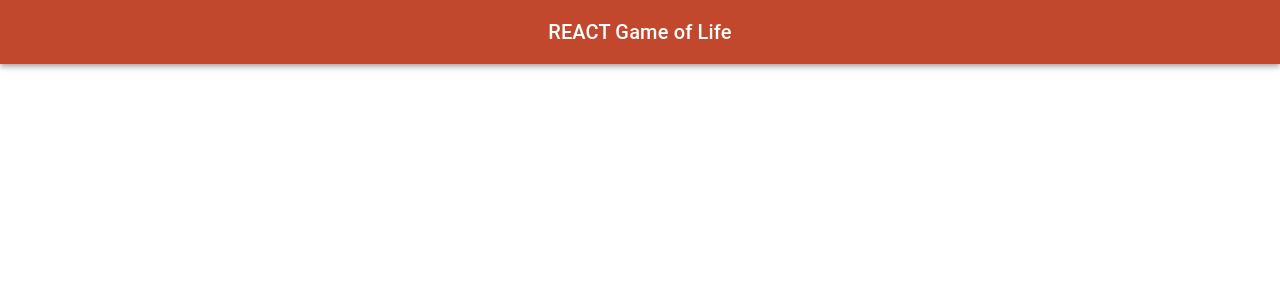
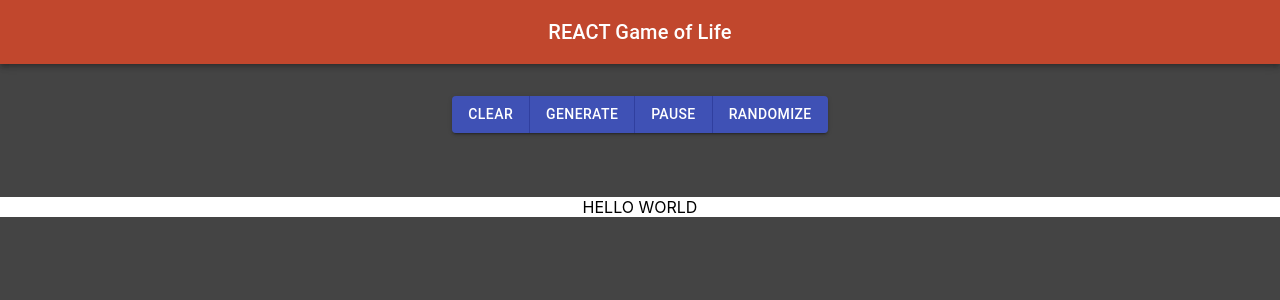
Before and after one commit to pacna/cellular-artistry, a React (Create React App) app: page / in a window 1280 px wide. Shown: the top 300 px of the page. Built offline with nearby package versions, Linux system fonts and the light colour scheme.

Commit message:
Add grid

```diff
--- a/src/app.tsx
+++ b/src/app.tsx
@@ -1,10 +1,12 @@
 import React from 'react';
 import { TopNav } from './components/top-nav/top-nav.component';
+import { GameOfLife } from './components/game-of-life/game-of-life.component';
 
 export const App = () => {
   return (
     <div>
         <TopNav />
+        <GameOfLife />
     </div>
   );
 }
--- /dev/null
+++ b/src/components/game-of-life/game-of-life.component.tsx
@@ -0,0 +1,25 @@
+import React from 'react';
+import { GameOfLifeStyles } from './game-of-life.styles';
+import { IClasses } from './game-of-life.interfaces';
+import ButtonGroup from '@material-ui/core/ButtonGroup';
+import Button from '@material-ui/core/Button';
+import { Grid } from '../grid/grid.component';
+
+export const GameOfLife = () => {
+    const classes: IClasses = GameOfLifeStyles();
+    return(
+        <div className={classes.center}>
+            <div className={classes.buttonGroupSpacing}>
+                <ButtonGroup variant="contained" color="primary">
+                    <Button> Clear </Button>
+                    <Button> Generate </Button>
+                    <Button> Pause </Button>
+                    <Button> Randomize </Button>
+                </ButtonGroup>
+            </div>
+            <div className={classes.gridSpacing}>
+                <Grid />
+            </div>
+        </div>
+    )
+}
--- /dev/null
+++ b/src/components/game-of-life/game-of-life.interfaces.tsx
@@ -0,0 +1,5 @@
+export interface IClasses {
+    buttonGroupSpacing: any;
+    center: any;
+    gridSpacing: any;
+}
--- /dev/null
+++ b/src/components/game-of-life/game-of-life.styles.tsx
@@ -0,0 +1,15 @@
+import { createStyles, makeStyles, Theme } from '@material-ui/core/styles';
+
+export const GameOfLifeStyles = makeStyles((theme: Theme) =>
+  createStyles({
+    buttonGroupSpacing: {
+        marginTop: '4vh'
+    },
+    center: {
+        textAlign: 'center'
+    },
+    gridSpacing: {
+        marginTop: '8vh'
+    }
+  })
+);
--- /dev/null
+++ b/src/components/grid/grid.component.tsx
@@ -0,0 +1,11 @@
+import React from 'react';
+import { GridStyles} from './grid.styles';
+
+export const Grid = () => {
+    const classes = GridStyles();
+    return (
+        <div className={classes.grid}>
+            <div>HELLO WORLD</div>
+        </div>
+    )
+}
--- /dev/null
+++ b/src/components/grid/grid.styles.tsx
@@ -0,0 +1,9 @@
+import { createStyles, makeStyles, Theme } from '@material-ui/core/styles';
+
+export const GridStyles = makeStyles((theme: Theme) =>
+  createStyles({
+    grid: {
+        backgroundColor: 'white'
+    }
+  })
+);
--- a/src/index.css
+++ b/src/index.css
@@ -5,6 +5,7 @@ body {
     sans-serif;
   -webkit-font-smoothing: antialiased;
   -moz-osx-font-smoothing: grayscale;
+  background-color: #444444;
 }
 
 code {
```
